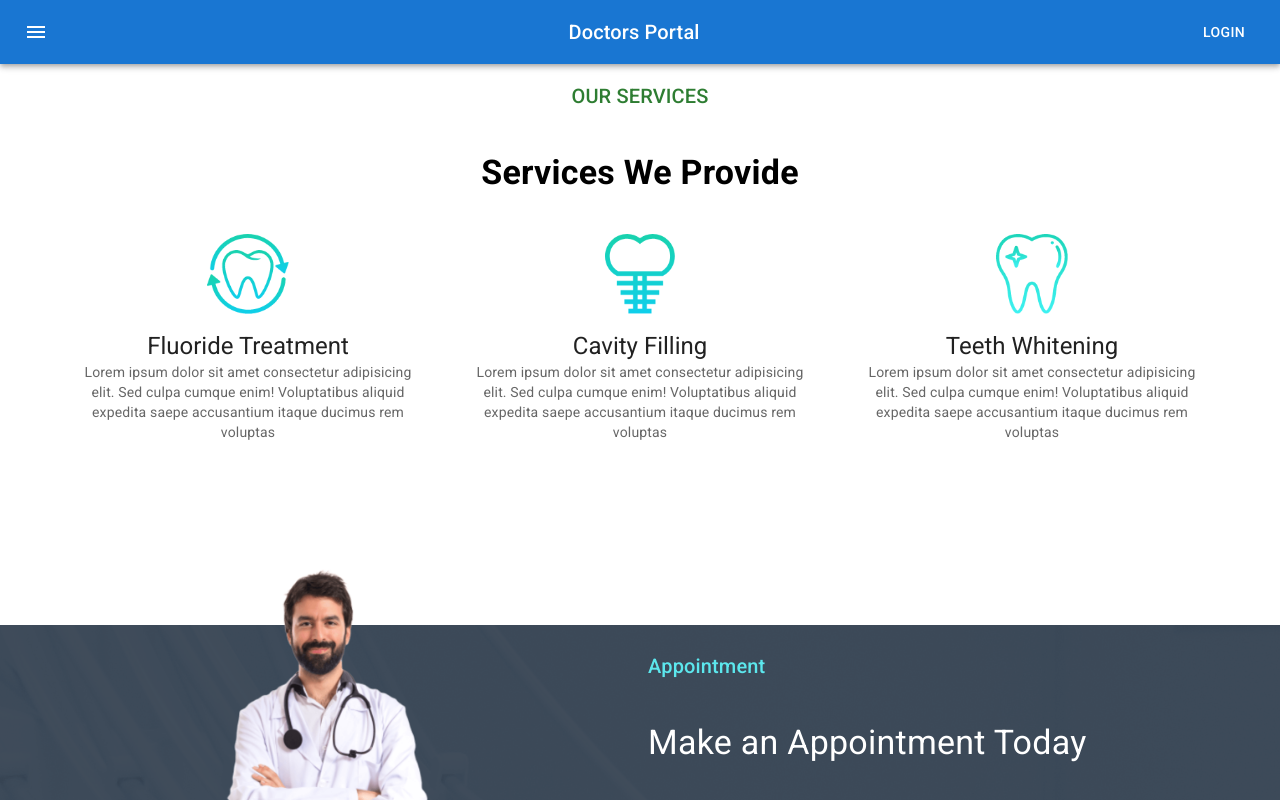
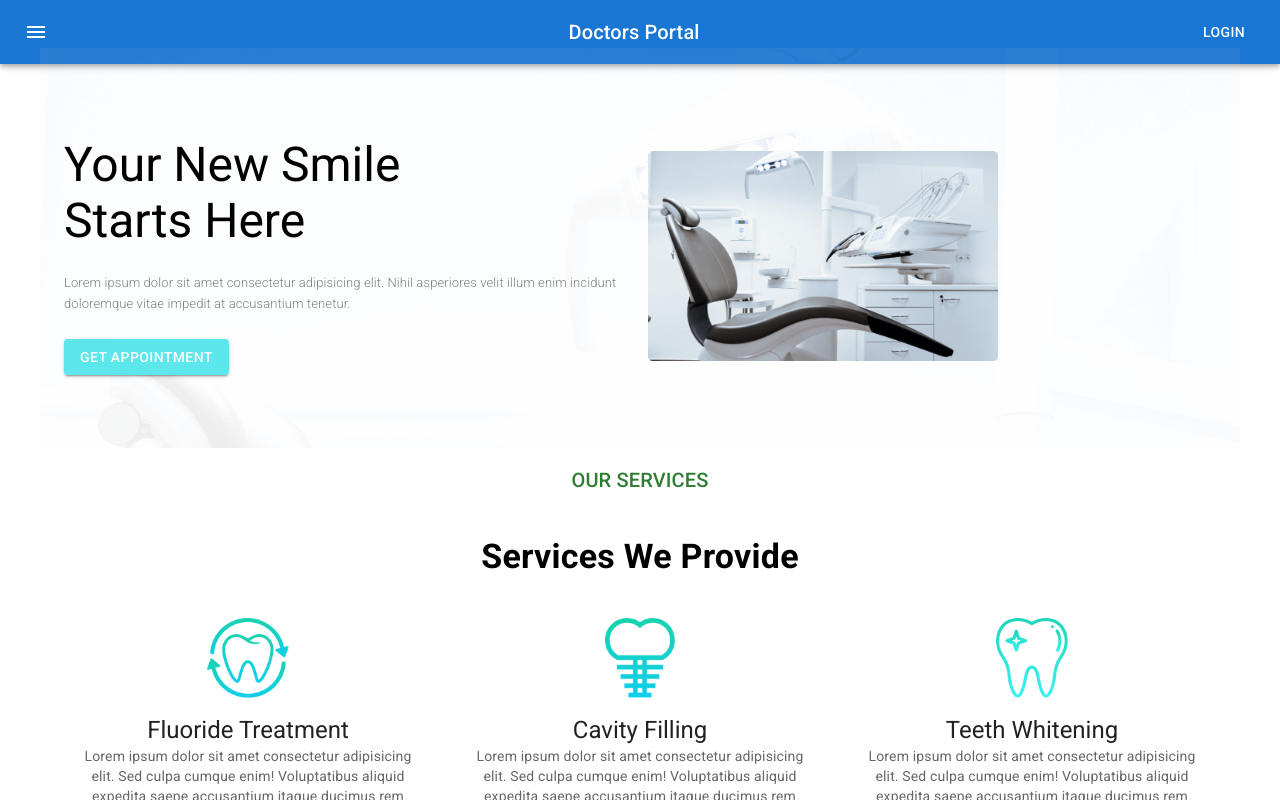
Before and after one commit to isti2623/Doctors-Portal-Client, a React (Create React App) app: page / in a window 1280 px wide. Shown: the top 800 px of the page. Built offline with nearby package versions, Linux system fonts and the light colour scheme.

Commit message:
added banner

```diff
--- /dev/null
+++ b/src/Pages/Home/Banner/Banner.js
@@ -0,0 +1,45 @@
+import React from 'react';
+import Grid from '@mui/material/Grid';
+import chair from '../../../images/chair.png';
+import bg from '../../../images/bg.png';
+import { Typography, Button, Container } from '@mui/material';
+import Box from '@mui/material/Box';
+
+
+const bannerBg = {
+    background: `url(${bg})`,
+
+}
+
+const verticalCenter = {
+    display: 'flex',
+    alignItems: 'center',
+    height: 400
+}
+
+const Banner = () => {
+    return (
+        <Container style={bannerBg} sx={{ flexGrow: 1 }}>
+            <Grid container spacing={2}>
+                <Grid item style={{ ...verticalCenter, textAlign: 'left' }} xs={12} md={6}>
+                    <Box>
+                        <Typography variant="h3">
+                            Your New Smile <br />
+                            Starts Here
+                        </Typography>
+                        <Typography variant="h6" sx={{ my: 3, fontSize: 13, fontWeight: 300, color: 'gray' }}>
+                            Lorem ipsum dolor sit amet consectetur adipisicing elit. Nihil asperiores velit illum enim incidunt doloremque vitae impedit at accusantium tenetur.
+                        </Typography>
+                        <Button variant="contained" style={{ backgroundColor: '#5CE7ED' }}>Get Appointment</Button>
+                    </Box>
+                </Grid>
+                <Grid item xs={12} md={6} style={verticalCenter} >
+                    <img style={{ width: '350px' }} src={chair} alt="" />
+                </Grid>
+
+            </Grid>
+        </Container>
+    );
+};
+
+export default Banner;
--- a/src/Pages/Home/Home/Home.js
+++ b/src/Pages/Home/Home/Home.js
@@ -1,12 +1,14 @@
 import React from 'react';
 import Navigation from '../../Shared/Navigation/Navigation';
 import AppointmentBanner from '../AppointmentBanner/AppointmentBanner';
+import Banner from '../Banner/Banner';
 import Services from '../Services/Services';
 
 const Home = () => {
     return (
         <div>
             <Navigation></Navigation>
+            <Banner></Banner>
             <Services></Services>
             <AppointmentBanner></AppointmentBanner>
         </div>
```
